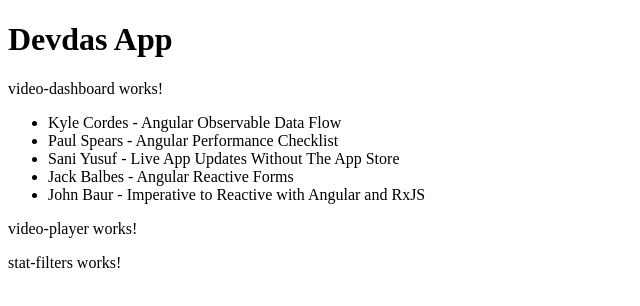
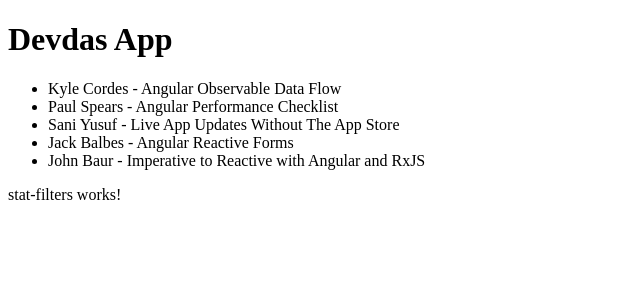
Before and after one commit to saniyusuf/abc-redwood-june-10-12-2019, an Angular app: page /dashboard in a window 1280 px wide. Shown: the top 306 px of the page, without its empty margins (0-640 px from the left). Built offline with nearby package versions, Linux system fonts and the light colour scheme.

Commit message:
commit 206

```diff
--- a/src/app/dashboard/video-dashboard/video-dashboard.component.html
+++ b/src/app/dashboard/video-dashboard/video-dashboard.component.html
@@ -1,7 +1,7 @@
-<p>
-  video-dashboard works!
-</p>
 
-<app-video-list [videoList]="videoListData"></app-video-list>
-<app-video-player></app-video-player>
+<app-video-list
+  (videoSelected)="onVideoSelected($event)"
+  [videoList]="videoListData"
+></app-video-list>
+<app-video-player [video]="selectedVideo"></app-video-player>
 <app-stat-filters></app-stat-filters>
--- a/src/app/dashboard/video-dashboard/video-dashboard.component.ts
+++ b/src/app/dashboard/video-dashboard/video-dashboard.component.ts
@@ -8,10 +8,15 @@
 })
 export class VideoDashboardComponent implements OnInit {
   videoListData: Video[] = data;
+  selectedVideo: Video;
 
   constructor() {}
 
   ngOnInit() {}
+
+  onVideoSelected(video: Video) {
+    this.selectedVideo = video;
+  }
 }
 
 const data = [
--- a/src/app/dashboard/video-list/video-list.component.ts
+++ b/src/app/dashboard/video-list/video-list.component.ts
@@ -1,4 +1,4 @@
-import {Component, Input, OnInit} from '@angular/core';
+import {Component, EventEmitter, Input, OnInit, Output} from '@angular/core';
 import { Video } from "../../types/types";
 
 @Component({
@@ -8,6 +8,7 @@
 })
 export class VideoListComponent implements OnInit {
   @Input() videoList: Video[];
+  @Output() videoSelected =  new EventEmitter<Video>();
   selectedVideo: Video;
 
   constructor() {}
@@ -16,5 +17,6 @@
 
   onVideoSelected(video: Video) {
     this.selectedVideo = video;
+    this.videoSelected.emit(video);
   }
 }
--- a/src/app/dashboard/video-player/video-player.component.html
+++ b/src/app/dashboard/video-player/video-player.component.html
@@ -1,3 +1 @@
-<p>
-  video-player works!
-</p>
+<span>{{video?.title}}</span>
--- a/src/app/dashboard/video-player/video-player.component.ts
+++ b/src/app/dashboard/video-player/video-player.component.ts
@@ -1,4 +1,5 @@
-import { Component, OnInit } from '@angular/core';
+import {Component, Input, OnInit} from '@angular/core';
+import {Video} from '../../types/types';
 
 @Component({
   selector: 'app-video-player',
@@ -6,6 +7,7 @@
   styleUrls: ['./video-player.component.css']
 })
 export class VideoPlayerComponent implements OnInit {
+  @Input() video: Video;
 
   constructor() { }
 
```
